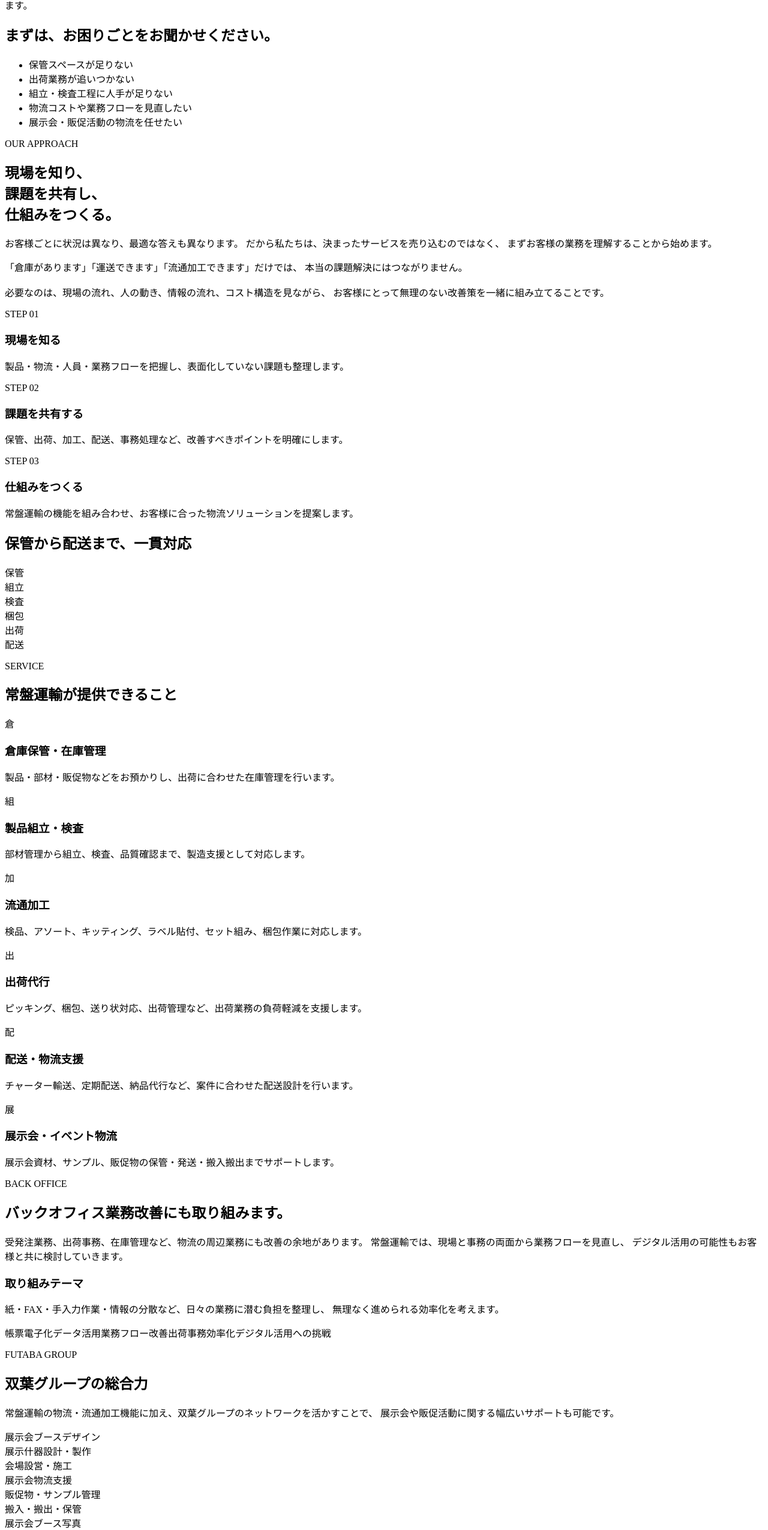
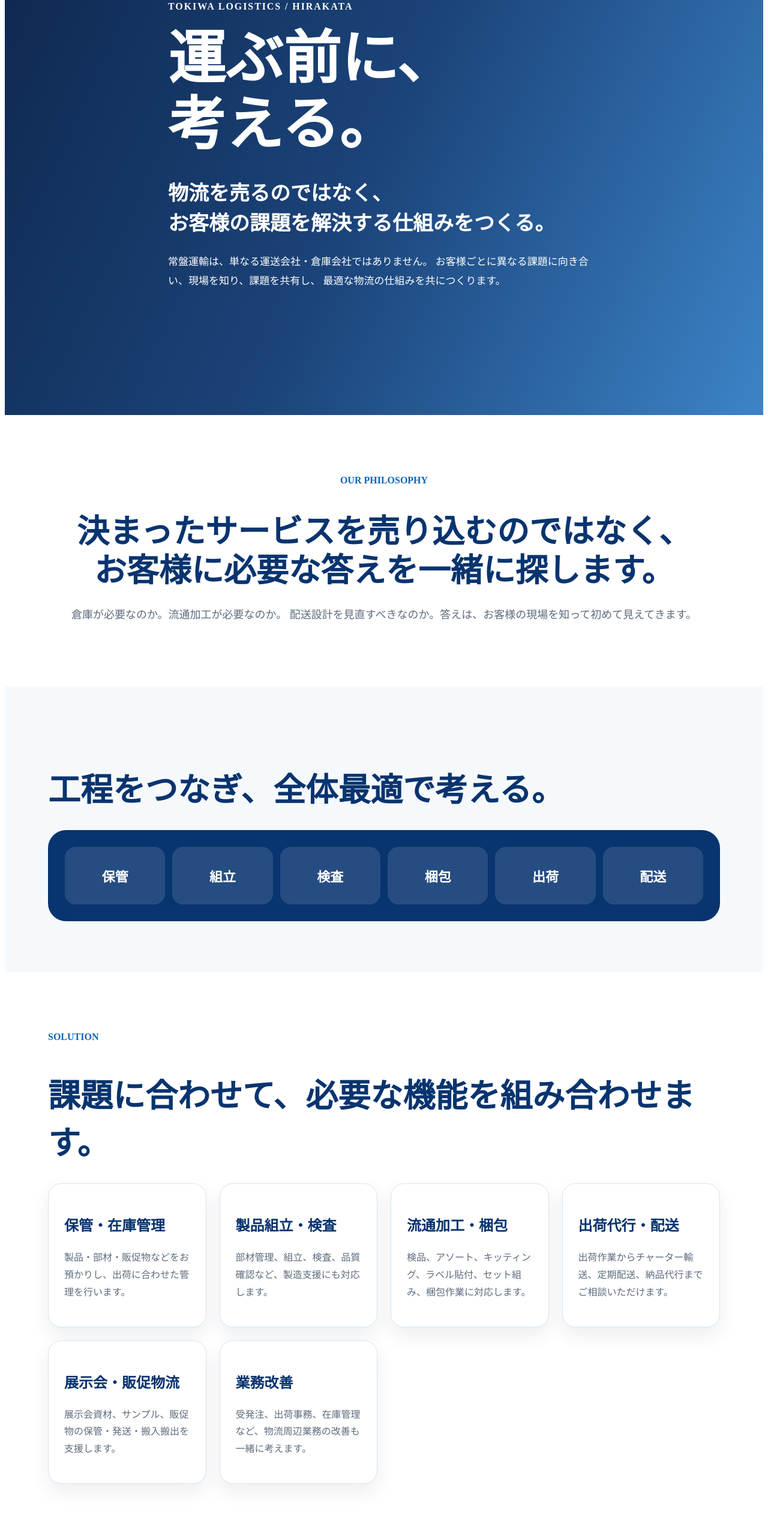
Before and after one commit to tokiwa-app/tokiwa-company-site, a Next.js app: page / in a window 1280 px wide. Shown: the part 212-2763 px from the top of the page at 60% size. Built offline with nearby package versions, Linux system fonts and the light colour scheme.

Commit message:
Update page.tsx

```diff
--- a/app/page.tsx
+++ b/app/page.tsx
@@ -1,131 +1,115 @@
 export default function Home() {
-  const services = [
-    ["倉", "倉庫保管・在庫管理", "製品・部材・販促物などをお預かりし、出荷に合わせた在庫管理を行います。"],
-    ["組", "製品組立・検査", "部材管理から組立、検査、品質確認まで、製造支援として対応します。"],
-    ["加", "流通加工", "検品、アソート、キッティング、ラベル貼付、セット組み、梱包作業に対応します。"],
-    ["出", "出荷代行", "ピッキング、梱包、送り状対応、出荷管理など、出荷業務の負荷軽減を支援します。"],
-    ["配", "配送・物流支援", "チャーター輸送、定期配送、納品代行など、案件に合わせた配送設計を行います。"],
-    ["展", "展示会・イベント物流", "展示会資材、サンプル、販促物の保管・発送・搬入搬出までサポートします。"],
-  ];
-
-  const steps = [
-    ["STEP 01", "現場を知る", "製品・物流・人員・業務フローを把握し、表面化していない課題も整理します。"],
-    ["STEP 02", "課題を共有する", "保管、出荷、加工、配送、事務処理など、改善すべきポイントを明確にします。"],
-    ["STEP 03", "仕組みをつくる", "常盤運輸の機能を組み合わせ、お客様に合った物流ソリューションを提案します。"],
-  ];
-
-  const tags = [
-    "帳票電子化",
-    "データ活用",
-    "業務フロー改善",
-    "出荷事務効率化",
-    "デジタル活用への挑戦",
-  ];
-
-  const groupItems = [
-    "展示会ブースデザイン",
-    "展示什器設計・製作",
-    "会場設営・施工",
-    "展示会物流支援",
-    "販促物・サンプル管理",
-    "搬入・搬出・保管",
-  ];
-
   return (
-    <main className="overflow-hidden text-slate-800">
-      <section className="relative bg-[linear-gradient(110deg,rgba(7,35,79,.94),rgba(8,74,138,.84)),url('/images/warehouse-main.jpg')] bg-cover bg-center px-5 py-20 text-white md:py-24">
-        <div className="mx-auto grid max-w-6xl items-center gap-10 md:grid-cols-[1.15fr_.85fr]">
-          <div>
-            <p className="mb-4 flex items-center gap-2 text-sm font-bold tracking-[.08em] text-white/90 before:h-[2px] before:w-9 before:rounded-full before:bg-white">
-              TOKIWA LOGISTICS
+    <main>
+      <section
+        style={{
+          minHeight: "92vh",
+          display: "grid",
+          alignItems: "center",
+          color: "#fff",
+          background:
+            "linear-gradient(115deg, rgba(6,31,70,.97), rgba(8,52,111,.92), rgba(11,101,185,.8))",
+          padding: "80px 24px",
+        }}
+      >
+        <div style={{ maxWidth: 1120, margin: "0 auto" }}>
+          <p style={{ fontWeight: 800, letterSpacing: ".12em" }}>
+            TOKIWA LOGISTICS / HIRAKATA
           </p>
 
-            <h1 className="mb-5 text-[42px] font-black leading-[1.05] tracking-wide md:text-7xl lg:text-8xl">
+          <h1
+            style={{
+              fontSize: "clamp(48px, 8vw, 96px)",
+              lineHeight: 1.15,
+              margin: "24px 0",
+            }}
+          >
             運ぶ前に、
             <br />
             考える。
           </h1>
 
-            <p className="mb-7 text-lg font-bold md:text-2xl">
-              物流を売るのではなく、お客様の課題を解決する仕組みをつくる。
+          <p
+            style={{
+              fontSize: "clamp(20px, 3vw, 34px)",
+              fontWeight: 900,
+              lineHeight: 1.45,
+              marginBottom: 24,
+            }}
+          >
+            物流を売るのではなく、
+            <br />
+            お客様の課題を解決する仕組みをつくる。
           </p>
 
-            <p className="max-w-3xl text-white/90">
+          <p style={{ maxWidth: 720, fontSize: 17, lineHeight: 1.9 }}>
             常盤運輸は、単なる運送会社・倉庫会社ではありません。
-              お客様の現場を理解し、保管・組立・検査・梱包・出荷・配送まで、
-              業務全体を見ながら最適な仕組みを共につくります。
+            お客様ごとに異なる課題に向き合い、現場を知り、課題を共有し、
+            最適な物流の仕組みを共につくります。
           </p>
-          </div>
-
-          <div className="rounded-3xl border border-white/25 bg-white/10 p-7 shadow-2xl backdrop-blur">
-            <h2 className="mb-4 text-xl font-bold">
-              まずは、お困りごとをお聞かせください。
-            </h2>
-            <ul className="list-disc space-y-2 pl-5">
-              <li>保管スペースが足りない</li>
-              <li>出荷業務が追いつかない</li>
-              <li>組立・検査工程に人手が足りない</li>
-              <li>物流コストや業務フローを見直したい</li>
-              <li>展示会・販促活動の物流を任せたい</li>
-            </ul>
-          </div>
         </div>
       </section>
 
-      <section className="bg-slate-50 px-5 py-16 md:py-20">
-        <div className="mx-auto grid max-w-6xl items-center gap-10 md:grid-cols-[.95fr_1.05fr]">
-          <div>
-            <p className="mb-4 flex items-center gap-2 text-sm font-bold tracking-[.08em] text-blue-700 before:h-[2px] before:w-9 before:rounded-full before:bg-blue-700">
-              OUR APPROACH
+      <section style={{ padding: "84px 24px" }}>
+        <div style={{ maxWidth: 1120, margin: "0 auto", textAlign: "center" }}>
+          <p style={{ color: "#0b65b9", fontWeight: 900 }}>
+            OUR PHILOSOPHY
           </p>
-            <h2 className="mb-5 text-3xl font-black leading-tight tracking-wide text-blue-950 md:text-5xl">
-              現場を知り、
+
+          <h2
+            style={{
+              color: "#08346f",
+              fontSize: "clamp(30px, 4.6vw, 54px)",
+              lineHeight: 1.2,
+              marginBottom: 24,
+            }}
+          >
+            決まったサービスを売り込むのではなく、
             <br />
-              課題を共有し、
-              <br />
-              仕組みをつくる。
+            お客様に必要な答えを一緒に探します。
           </h2>
-            <p className="text-lg font-semibold">
-              お客様ごとに状況は異なり、最適な答えも異なります。
-              だから私たちは、決まったサービスを売り込むのではなく、
-              まずお客様の業務を理解することから始めます。
+
+          <p style={{ color: "#5d6b7d", fontSize: 18, lineHeight: 1.9 }}>
+            倉庫が必要なのか。流通加工が必要なのか。
+            配送設計を見直すべきなのか。答えは、お客様の現場を知って初めて見えてきます。
           </p>
-          </div>
-
-          <div className="rounded-3xl border-l-[7px] border-blue-700 bg-white p-8 shadow-xl">
-            <p>
-              「倉庫があります」「運送できます」「流通加工できます」だけでは、
-              本当の課題解決にはつながりません。
-              <br />
-              <br />
-              必要なのは、現場の流れ、人の動き、情報の流れ、コスト構造を見ながら、
-              お客様にとって無理のない改善策を一緒に組み立てることです。
-            </p>
-          </div>
-        </div>
-
-        <div className="mx-auto mt-8 grid max-w-6xl gap-5 md:grid-cols-3">
-          {steps.map(([num, title, text]) => (
-            <div key={num} className="rounded-3xl border border-slate-200 bg-white p-6 shadow-md">
-              <div className="text-sm font-black tracking-[.08em] text-emerald-600">{num}</div>
-              <h3 className="mt-2 text-2xl font-bold text-blue-950">{title}</h3>
-              <p className="mt-2 text-slate-500">{text}</p>
-            </div>
-          ))}
         </div>
       </section>
 
-      <section className="px-5 py-16 md:py-20">
-        <div className="mx-auto max-w-6xl rounded-[28px] bg-blue-950 p-8 text-white shadow-xl">
-          <h2 className="mb-6 text-center text-2xl font-bold">
-            保管から配送まで、一貫対応
+      <section style={{ background: "#f6f9fc", padding: "84px 24px" }}>
+        <div style={{ maxWidth: 1120, margin: "0 auto" }}>
+          <h2
+            style={{
+              color: "#08346f",
+              fontSize: "clamp(30px, 4.6vw, 54px)",
+              marginBottom: 32,
+            }}
+          >
+            工程をつなぎ、全体最適で考える。
           </h2>
 
-          <div className="grid gap-3 sm:grid-cols-2 lg:grid-cols-6">
+          <div
+            style={{
+              display: "grid",
+              gridTemplateColumns: "repeat(auto-fit, minmax(120px, 1fr))",
+              gap: 12,
+              background: "#08346f",
+              padding: 28,
+              borderRadius: 30,
+            }}
+          >
             {["保管", "組立", "検査", "梱包", "出荷", "配送"].map((item) => (
               <div
                 key={item}
-                className="rounded-2xl border border-white/20 bg-white/10 px-4 py-5 text-center font-extrabold"
+                style={{
+                  background: "rgba(255,255,255,.12)",
+                  color: "#fff",
+                  padding: "32px 12px",
+                  borderRadius: 18,
+                  textAlign: "center",
+                  fontSize: 22,
+                  fontWeight: 900,
+                }}
               >
                 {item}
               </div>
@@ -134,126 +118,70 @@ export default function Home() {
         </div>
       </section>
 
-      <section className="px-5 py-16 md:py-20">
-        <div className="mx-auto max-w-6xl">
-          <p className="mb-4 flex items-center gap-2 text-sm font-bold tracking-[.08em] text-blue-700 before:h-[2px] before:w-9 before:rounded-full before:bg-blue-700">
-            SERVICE
-          </p>
-          <h2 className="mb-8 text-3xl font-black text-blue-950 md:text-5xl">
-            常盤運輸が提供できること
+      <section style={{ padding: "84px 24px" }}>
+        <div style={{ maxWidth: 1120, margin: "0 auto" }}>
+          <p style={{ color: "#0b65b9", fontWeight: 900 }}>SOLUTION</p>
+
+          <h2
+            style={{
+              color: "#08346f",
+              fontSize: "clamp(30px, 4.6vw, 54px)",
+              marginBottom: 32,
+            }}
+          >
+            課題に合わせて、必要な機能を組み合わせます。
           </h2>
 
-          <div className="grid gap-5 md:grid-cols-2 lg:grid-cols-3">
-            {services.map(([icon, title, text]) => (
-              <article key={title} className="rounded-3xl border border-slate-200 bg-white p-7 shadow-md">
-                <div className="mb-4 grid h-14 w-14 place-items-center rounded-2xl bg-gradient-to-br from-blue-700 to-emerald-600 text-2xl font-black text-white">
-                  {icon}
-                </div>
-                <h3 className="mb-3 text-xl font-bold text-blue-950">{title}</h3>
-                <p className="text-slate-500">{text}</p>
+          <div
+            style={{
+              display: "grid",
+              gridTemplateColumns: "repeat(auto-fit, minmax(260px, 1fr))",
+              gap: 22,
+            }}
+          >
+            {[
+              ["保管・在庫管理", "製品・部材・販促物などをお預かりし、出荷に合わせた管理を行います。"],
+              ["製品組立・検査", "部材管理、組立、検査、品質確認など、製造支援にも対応します。"],
+              ["流通加工・梱包", "検品、アソート、キッティング、ラベル貼付、セット組み、梱包作業に対応します。"],
+              ["出荷代行・配送", "出荷作業からチャーター輸送、定期配送、納品代行までご相談いただけます。"],
+              ["展示会・販促物流", "展示会資材、サンプル、販促物の保管・発送・搬入搬出を支援します。"],
+              ["業務改善", "受発注、出荷事務、在庫管理など、物流周辺業務の改善も一緒に考えます。"],
+            ].map(([title, text]) => (
+              <article
+                key={title}
+                style={{
+                  background: "#fff",
+                  border: "1px solid #d9e4ef",
+                  borderRadius: 22,
+                  padding: 26,
+                  boxShadow: "0 14px 30px rgba(10,35,75,.08)",
+                }}
+              >
+                <h3 style={{ color: "#08346f", fontSize: 24 }}>{title}</h3>
+                <p style={{ color: "#5d6b7d", lineHeight: 1.8 }}>{text}</p>
               </article>
             ))}
           </div>
         </div>
       </section>
 
-      <section className="bg-gradient-to-b from-blue-50 to-white px-5 py-16 md:py-20">
-        <div className="mx-auto grid max-w-6xl items-stretch gap-8 md:grid-cols-2">
-          <div>
-            <p className="mb-4 flex items-center gap-2 text-sm font-bold tracking-[.08em] text-blue-700 before:h-[2px] before:w-9 before:rounded-full before:bg-blue-700">
-              BACK OFFICE
-            </p>
-            <h2 className="mb-5 text-3xl font-black leading-tight text-blue-950 md:text-5xl">
-              バックオフィス業務改善にも取り組みます。
-            </h2>
-            <p className="text-lg font-semibold">
-              受発注業務、出荷事務、在庫管理など、物流の周辺業務にも改善の余地があります。
-              常盤運輸では、現場と事務の両面から業務フローを見直し、
-              デジタル活用の可能性もお客様と共に検討していきます。
-            </p>
-          </div>
-
-          <div className="rounded-3xl border border-slate-200 bg-white p-8 shadow-xl">
-            <h3 className="mb-4 text-2xl font-bold text-blue-950">取り組みテーマ</h3>
-            <p>
-              紙・FAX・手入力作業・情報の分散など、日々の業務に潜む負担を整理し、
-              無理なく進められる効率化を考えます。
-            </p>
-            <div className="mt-5 flex flex-wrap gap-3">
-              {tags.map((tag) => (
-                <span key={tag} className="rounded-full bg-blue-50 px-4 py-2 text-sm font-bold text-blue-950">
-                  {tag}
-                </span>
-              ))}
-            </div>
-          </div>
-        </div>
-      </section>
-
-      <section className="bg-blue-950 px-5 py-16 text-white md:py-20">
-        <div className="mx-auto grid max-w-6xl items-center gap-9 md:grid-cols-2">
-          <div>
-            <p className="mb-4 flex items-center gap-2 text-sm font-bold tracking-[.08em] text-white before:h-[2px] before:w-9 before:rounded-full before:bg-white">
-              FUTABA GROUP
-            </p>
-            <h2 className="mb-5 text-3xl font-black md:text-5xl">
-              双葉グループの総合力
-            </h2>
-            <p>
-              常盤運輸の物流・流通加工機能に加え、双葉グループのネットワークを活かすことで、
-              展示会や販促活動に関する幅広いサポートも可能です。
-            </p>
-
-            <div className="mt-6 grid gap-3 sm:grid-cols-2">
-              {groupItems.map((item) => (
-                <div key={item} className="rounded-2xl bg-white/10 px-4 py-3 font-bold">
-                  {item}
-                </div>
-              ))}
-            </div>
-          </div>
-
-          <div className="grid gap-4 sm:grid-cols-2">
-            {[
-              "展示会ブース写真\nimages/exhibition-booth.jpg",
-              "展示什器写真\nimages/display-fixture.jpg",
-              "倉庫・保管写真\nimages/warehouse.jpg",
-              "組立・作業写真\nimages/assembly.jpg",
-            ].map((text) => (
-              <div
-                key={text}
-                className="grid min-h-[150px] place-items-center rounded-2xl border border-dashed border-white/40 bg-white/10 p-5 text-center font-bold text-white/85"
+      <section
+        style={{
+          padding: "90px 24px",
+          textAlign: "center",
+          color: "#fff",
+          background: "linear-gradient(120deg, #061f46, #0b65b9)",
+        }}
       >
-                <span>
-                  {text.split("\n").map((line) => (
-                    <span key={line}>
-                      {line}
-                      <br />
-                    </span>
-                  ))}
-                </span>
-              </div>
-            ))}
-          </div>
-        </div>
-      </section>
-
-      <section className="bg-slate-50 px-5 py-16 text-center md:py-20">
-        <div className="mx-auto max-w-6xl rounded-[28px] bg-white px-7 py-12 shadow-xl">
-          <h2 className="mb-4 text-3xl font-black text-blue-950 md:text-5xl">
+        <h2 style={{ fontSize: "clamp(34px, 5vw, 62px)" }}>
           物流のその先へ。
         </h2>
-          <p className="mx-auto mb-7 max-w-3xl text-slate-500">
+
+        <p style={{ fontSize: 18, lineHeight: 1.9 }}>
           私たちは「何を売るか」ではなく、
+          <br />
           「どうすればもっと良くなるか」をお客様と一緒に考える会社です。
         </p>
-          <a
-            href="/contact/"
-            className="inline-flex min-w-56 items-center justify-center rounded-full bg-blue-700 px-7 py-3 font-extrabold text-white no-underline"
-          >
-            お問い合わせ
-          </a>
-        </div>
       </section>
     </main>
   );
```
Lines whose indentation alone changed are shown as unchanged.
